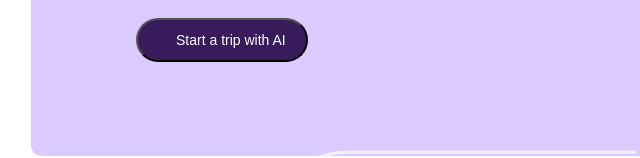
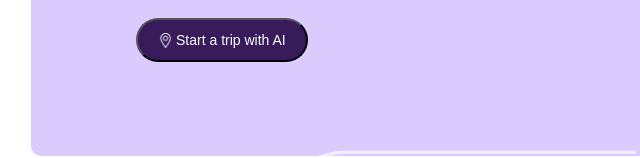
Before and after one commit to Nishaweb-developer/hello, a plain HTML site: page index.html in a window 1280 px wide. Shown: the part 657-815 px from the top of the page, 41-681 px from the left. Drawn offline with Linux system fonts and the light colour scheme; the site is published under a folder, as on GitHub Pages, so addresses that start at the root find nothing.

Commit message:
updating location png image

```diff
--- a/index.html
+++ b/index.html
@@ -172,7 +172,7 @@
 
             <p class="hero_section__banner_para_trip">
 
-                <button> <img src="/images/location.png"> Start a trip with AI</button>
+                <button> <img src="images/location.png"> Start a trip with AI</button>
             </p>
         </div>
 
```
